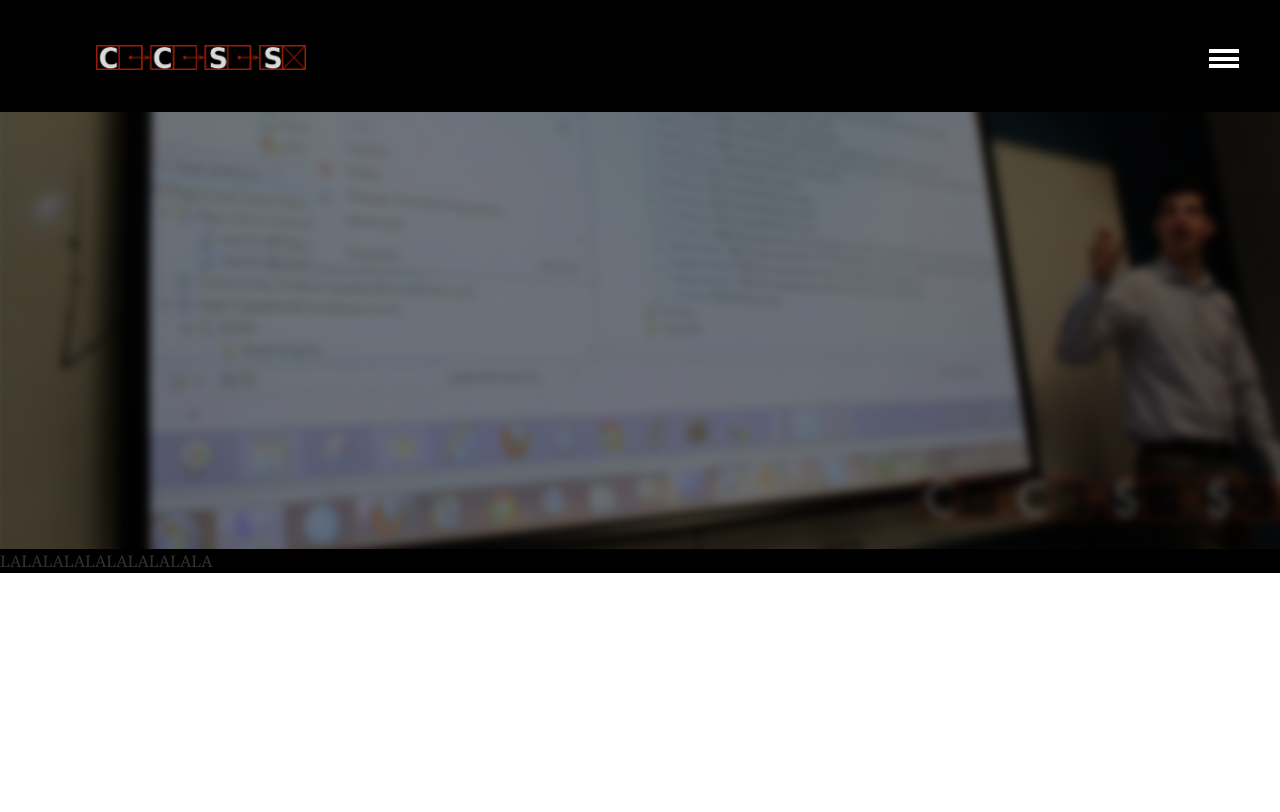
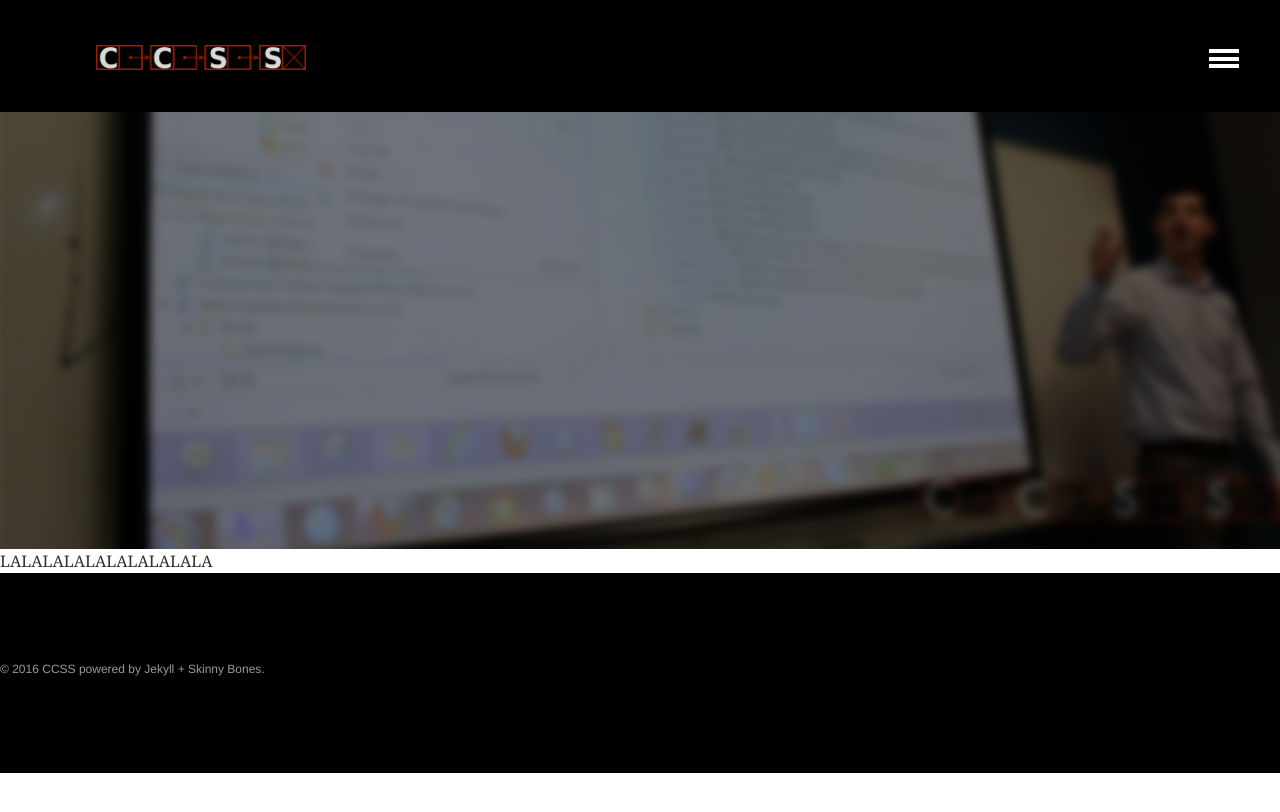
Before and after one commit to brittnylapierre/ccss_web, a Jekyll site: the page built from index.md, in a window 1280 px wide. Shown: the top 812 px of the page. Built offline with Jekyll 4.4.1, drawn with Linux system fonts in a browser that asks for light colours.

Commit message:
Updated _layout.scss

```diff
--- a/_sass/_layout.scss
+++ b/_sass/_layout.scss
@@ -143,8 +143,6 @@
 	}
 
     min-height: 100%;
-  	/* equal to footer height */
- 	margin-bottom: -200px;
 }
 
 /*
```
